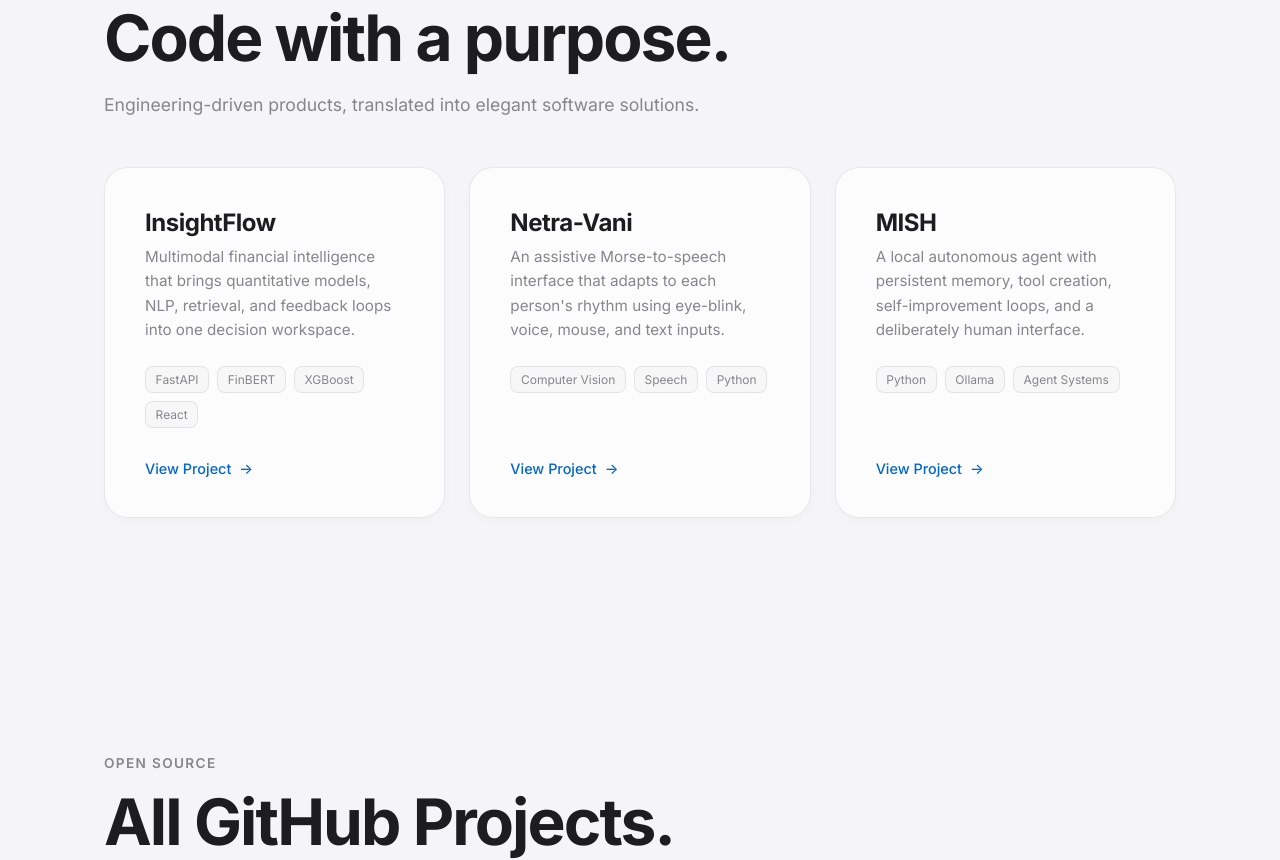
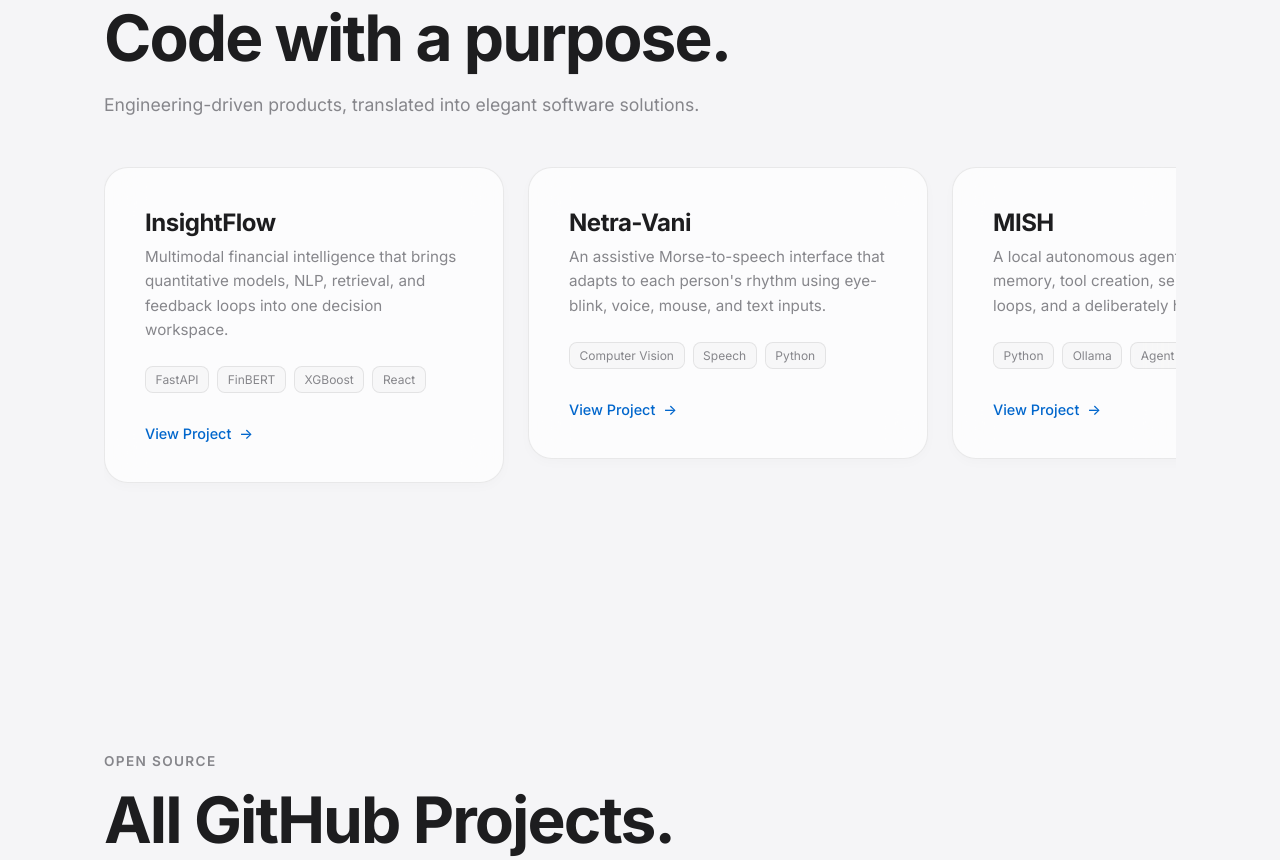
Before and after one commit to nishant-giri-j/Portfolio-website, a website: page index.html in a window 1280 px wide. Shown: the part 1918-2778 px from the top of the page. Drawn offline with Linux system fonts and the light colour scheme.

Commit message:
Convert project grids to horizontal scroll carousels

```diff
--- a/styles.css
+++ b/styles.css
@@ -161,12 +161,37 @@ h2 {
   }
 }
 
-/* Projects Grid */
+/* Projects Grid (Horizontal Scroll Carousel) */
 .project-grid {
-  display: grid; grid-template-columns: repeat(auto-fit, minmax(320px, 1fr)); gap: 1.5rem;
+  display: flex;
+  overflow-x: auto;
+  gap: 1.5rem;
+  padding-bottom: 2rem;
+  scroll-snap-type: x mandatory;
+  -webkit-overflow-scrolling: touch;
 }
+
+/* Custom Scrollbar for the horizontal lists */
+.project-grid::-webkit-scrollbar {
+  height: 6px;
+}
+.project-grid::-webkit-scrollbar-track {
+  background: rgba(0,0,0,0.05);
+  border-radius: 3px;
+}
+.project-grid::-webkit-scrollbar-thumb {
+  background: rgba(0,0,0,0.15);
+  border-radius: 3px;
+}
+.project-grid::-webkit-scrollbar-thumb:hover {
+  background: rgba(0,0,0,0.3);
+}
+
 .project-card {
   display: flex; flex-direction: column; height: 100%;
+  flex: 0 0 85%;
+  max-width: 400px;
+  scroll-snap-align: center;
 }
 .project-card h3 { margin: 0 0 0.5rem; font-size: 1.5rem; letter-spacing: -0.02em; }
 .project-card p { color: var(--text-secondary); font-size: 0.95rem; line-height: 1.6; margin: 0 0 1.5rem; }
```
